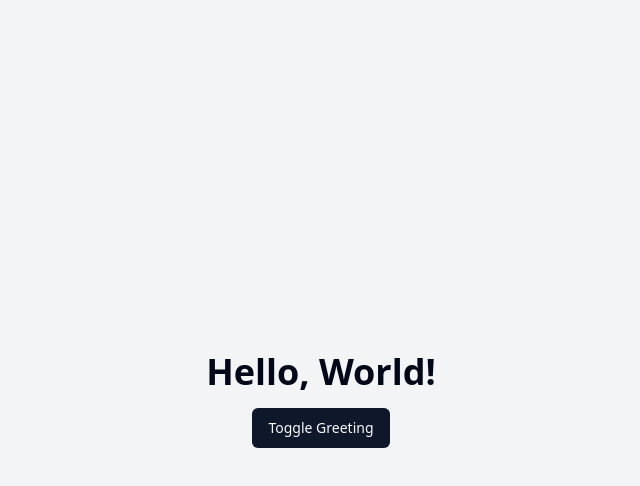
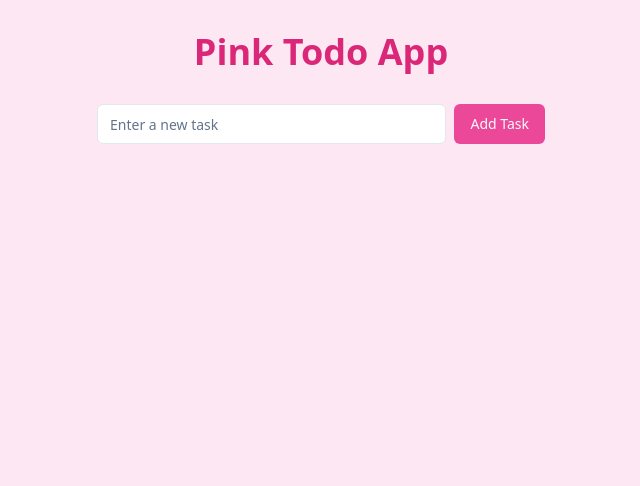
Before and after one commit to GPT-Engineer-App-Dev/simple-react-haven, a React (Vite) app: page / in a window 1280 px wide. Shown: the top 486 px of the page, without its empty margins (319-959 px from the left). Built offline with nearby package versions, Linux system fonts and the light colour scheme.

Commit message:
GPT Engineer Update

```diff
--- a/src/pages/Index.jsx
+++ b/src/pages/Index.jsx
@@ -1,17 +1,72 @@
 import React, { useState } from 'react';
 import { Button } from '@/components/ui/button';
+import { Input } from '@/components/ui/input';
+import { Checkbox } from '@/components/ui/checkbox';
+import { Trash2 } from 'lucide-react';
 
 const Index = () => {
-  const [greeting, setGreeting] = useState('Hello');
+  const [tasks, setTasks] = useState([]);
+  const [newTask, setNewTask] = useState('');
 
-  const toggleGreeting = () => {
-    setGreeting(greeting === 'Hello' ? 'Goodbye' : 'Hello');
+  const addTask = (e) => {
+    e.preventDefault();
+    if (newTask.trim()) {
+      setTasks([...tasks, { id: Date.now(), text: newTask, completed: false }]);
+      setNewTask('');
+    }
+  };
+
+  const toggleTask = (id) => {
+    setTasks(tasks.map(task =>
+      task.id === id ? { ...task, completed: !task.completed } : task
+    ));
+  };
+
+  const deleteTask = (id) => {
+    setTasks(tasks.filter(task => task.id !== id));
   };
 
   return (
-    <div className="flex flex-col items-center justify-center min-h-screen bg-gray-100">
-      <h1 className="text-4xl font-bold mb-4">{greeting}, World!</h1>
-      <Button onClick={toggleGreeting}>Toggle Greeting</Button>
+    <div className="flex flex-col items-center justify-start min-h-screen bg-pink-100 p-8">
+      <h1 className="text-4xl font-bold mb-8 text-pink-600">Pink Todo App</h1>
+
+      <form onSubmit={addTask} className="w-full max-w-md mb-8">
+        <div className="flex gap-2">
+          <Input
+            type="text"
+            value={newTask}
+            onChange={(e) => setNewTask(e.target.value)}
+            placeholder="Enter a new task"
+            className="flex-grow"
+          />
+          <Button type="submit" className="bg-pink-500 hover:bg-pink-600">Add Task</Button>
+        </div>
+      </form>
+
+      <ul className="w-full max-w-md space-y-4">
+        {tasks.map(task => (
+          <li key={task.id} className="flex items-center justify-between bg-white p-4 rounded-lg shadow">
+            <div className="flex items-center gap-3">
+              <Checkbox
+                checked={task.completed}
+                onCheckedChange={() => toggleTask(task.id)}
+                className="border-pink-500 text-pink-500"
+              />
+              <span className={task.completed ? 'line-through text-gray-500' : 'text-gray-800'}>
+                {task.text}
+              </span>
+            </div>
+            <Button
+              variant="ghost"
+              size="icon"
+              onClick={() => deleteTask(task.id)}
+              className="text-pink-500 hover:text-pink-600 hover:bg-pink-100"
+            >
+              <Trash2 size={20} />
+            </Button>
+          </li>
+        ))}
+      </ul>
     </div>
   );
 };
```
